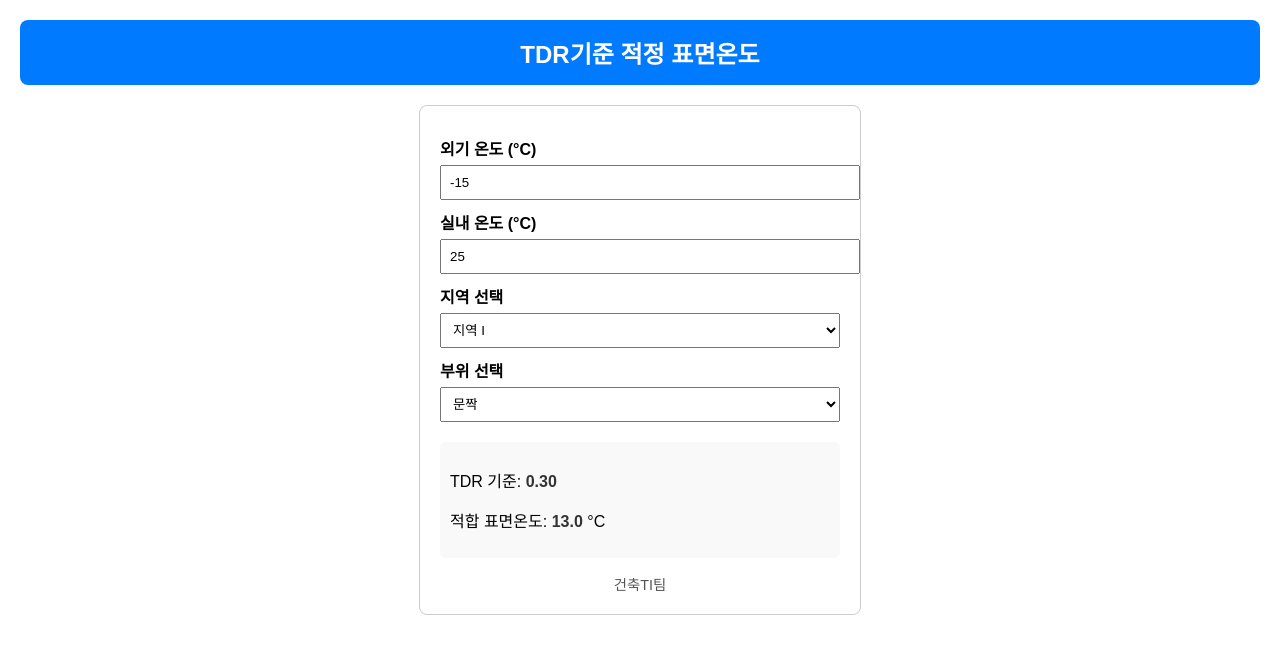
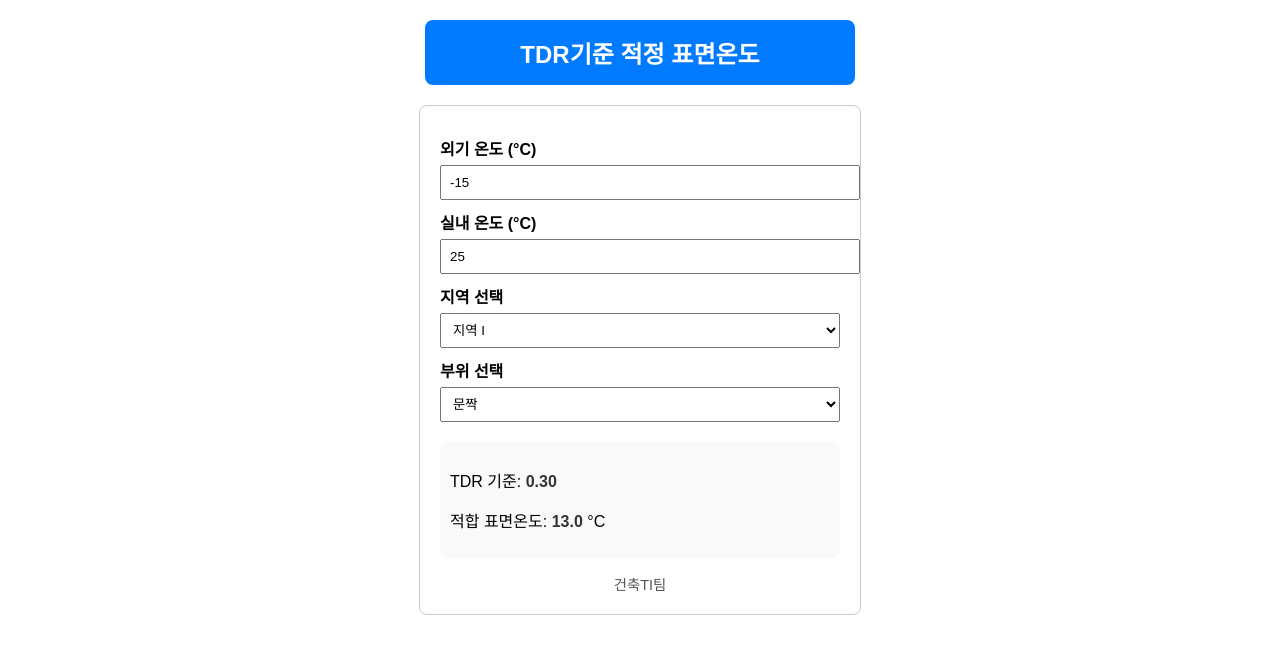
Before and after one commit to jsleeenergy-ux/TVS-TDR, a plain HTML site: page index.html in a window 1280 px wide. Drawn offline with Linux system fonts and the light colour scheme.

Commit message:
Update index.html

```diff
--- a/index.html
+++ b/index.html
@@ -13,8 +13,9 @@
         color: white;
         padding: 15px;
         border-radius: 8px;
-        margin-bottom: 20px;
+        margin: 0 auto 20px auto; /* 가운데 정렬 */
         font-size: 1.5em;
+        max-width: 400px; /* 컨테이너와 동일한 너비 */
     }
     .container {
         max-width: 400px;
```
